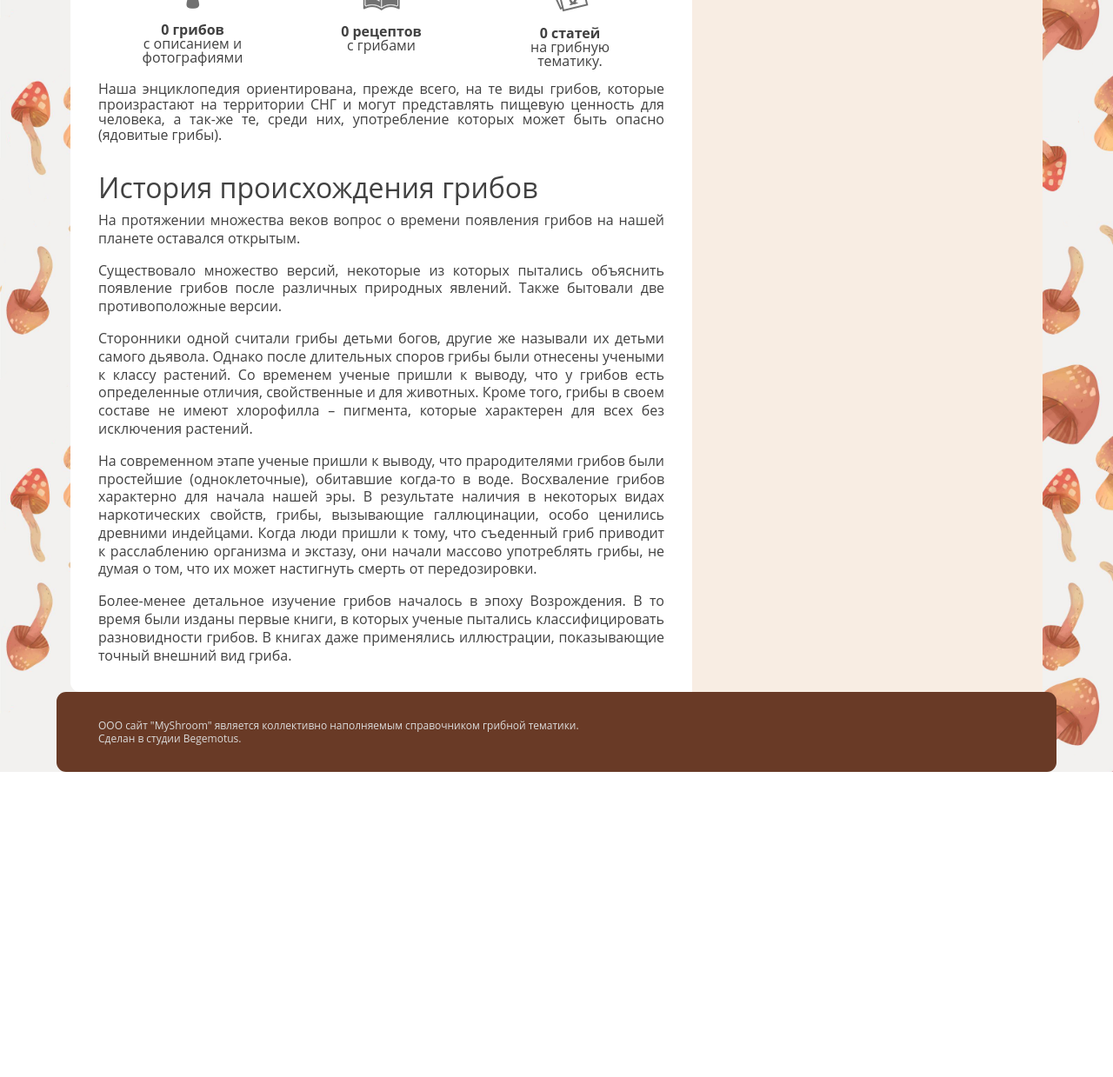
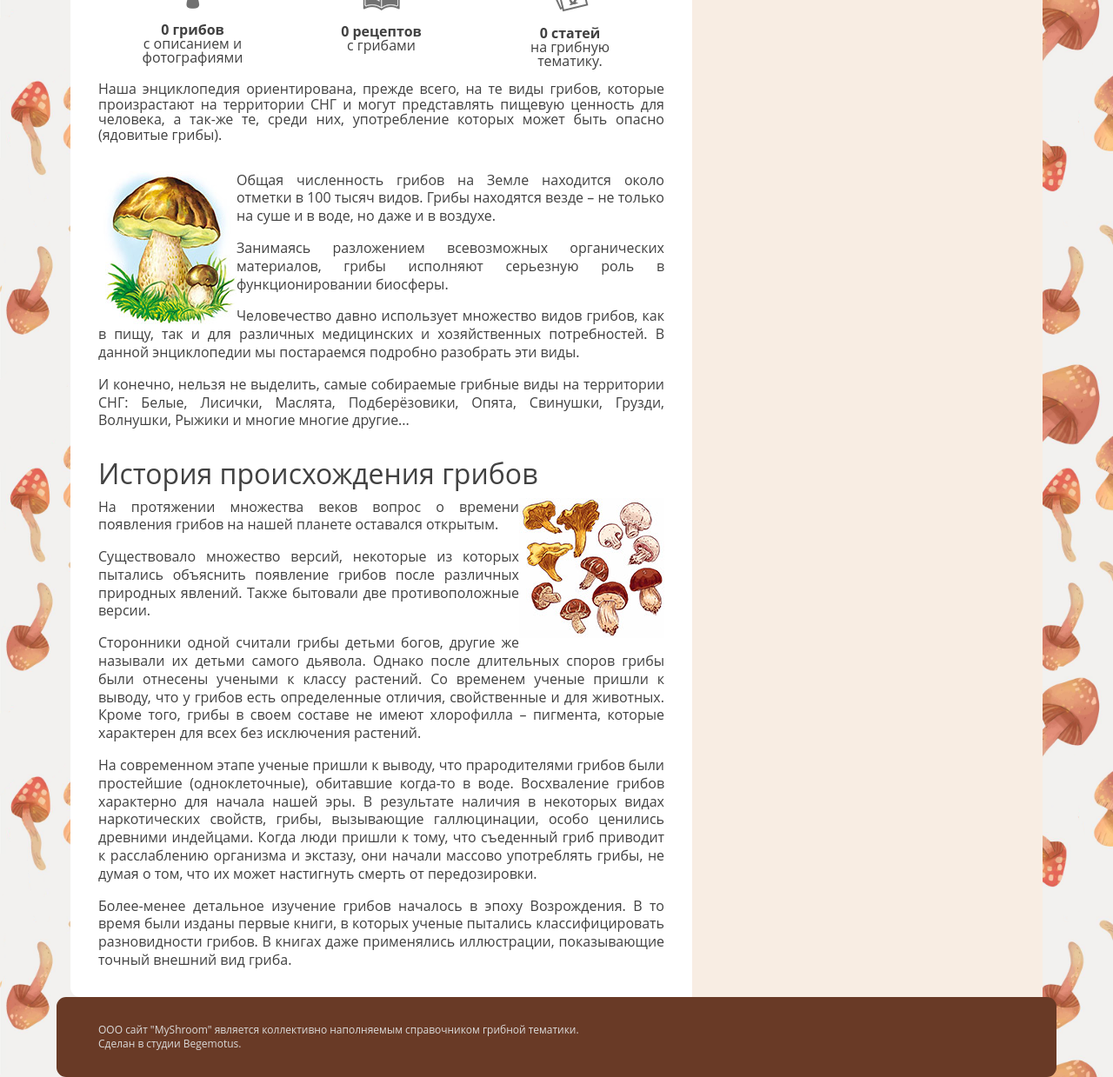
Before and after one commit to danill-l/django_shr, a Django app: page / in a window 1280 px wide. Shown: the part 571-1810 px from the top of the page at 87% size. Before the commit the page ends 1459 px from the top, so only its background shows below. Run offline with Django 4.2, Linux system fonts and the light colour scheme; data that the repository does not hold is empty.

Commit message:
Изменён index файл

```diff
--- a/mushroom_main/static/css/style.css
+++ b/mushroom_main/static/css/style.css
@@ -329,6 +329,14 @@ p {
 .h-article {
     margin: 0 2em 2em;
 }
+.mushroom-float {
+    float: left;
+    margin: 0 0;
+}
+.mushroom-float-two {
+    float: right;
+    margin: 0 0;
+}
 .footer {
     background-color: #693a26;
     height: 92px;
--- a/mushroom_main/templates/main/index.html
+++ b/mushroom_main/templates/main/index.html
@@ -113,7 +113,25 @@
                     </p>
                 </div>
                 <article class="h-article">
+                    <img src="{% static 'img/mushroom-float.jpg' %}" alt="грибы" class="mushroom-float">
+                    <p>
+                        Общая численность грибов на Земле находится около отметки в 100 тысяч видов. Грибы находятся везде – не только на суше и в воде, но даже и в воздухе.
+                    </p>
+                    <p>
+                        Занимаясь разложением всевозможных органических материалов, грибы исполняют серьезную роль в функционировании биосферы.
+                    </p>
+                    <p>
+                        Человечество давно использует множество видов грибов, как в пищу, так и для различных медицинских и хозяйственных потребностей. В данной
+                        энциклопедии мы постараемся подробно разобрать эти виды.
+                    </p>
+                    <p>
+                        И конечно, нельзя не выделить, самые собираемые грибные виды на территории СНГ:  Белые, Лисички, Маслята, Подберёзовики,
+                        Опята, Свинушки, Грузди, Волнушки, Рыжики и многие многие другие...
+                    </p>
+                </article>
+                <article class="h-article">
                     <h2>История происхождения грибов</h2>
+                    <img src="{% static 'img/mushroom-float-2.jpg' %}" alt="грибы" class="mushroom-float-two">
                     <p>
                         На протяжении множества веков вопрос о времени появления грибов на нашей планете оставался открытым.
                     </p>
```
Also changed, not shown: mushroom_main/static/img/mushroom-float-2.jpg (added), mushroom_main/static/img/mushroom-float.jpg (added).
